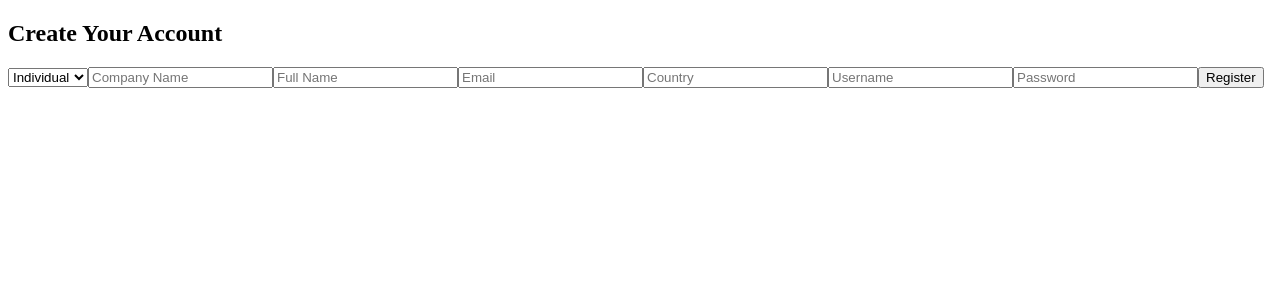
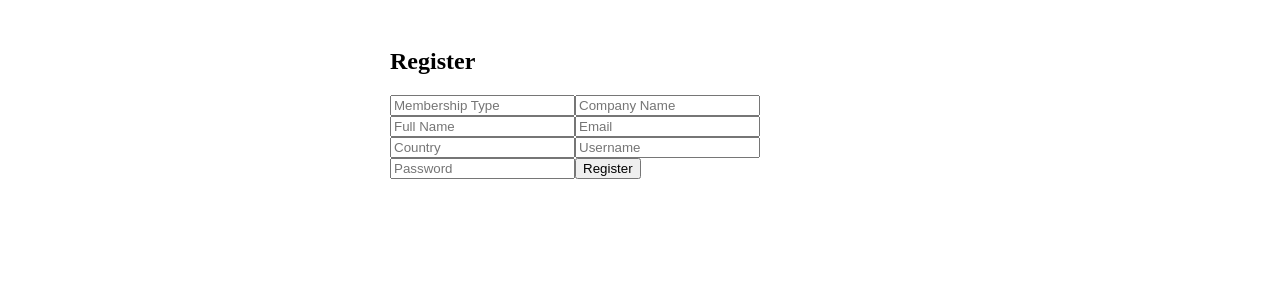
Before and after one commit to aquraiq-site/aquraiq-site, a Next.js app: page /register in a window 1280 px wide. Shown: the top 300 px of the page. Built offline with nearby package versions, Linux system fonts and the light colour scheme.

Commit message:
Update register.js

```diff
--- a/pages/register.js
+++ b/pages/register.js
@@ -2,17 +2,16 @@ import { useState } from "react";
 
 export default function Register() {
   const [form, setForm] = useState({
-    membershipType: "Individual",
-    companyName: "",
-    fullName: "",
+    membership_type: "",
+    company_name: "",
+    full_name: "",
     email: "",
     country: "",
     username: "",
     password: "",
   });
 
-  const [loading, setLoading] = useState(false);
-  const [status, setStatus] = useState(null);
+  const [message, setMessage] = useState("");
 
   const handleChange = (e) => {
     setForm({ ...form, [e.target.name]: e.target.value });
@@ -20,75 +19,54 @@ export default function Register() {
 
   const handleSubmit = async (e) => {
     e.preventDefault();
-    setLoading(true);
-    setStatus(null);
 
     try {
       const res = await fetch("/api/register", {
         method: "POST",
-        headers: { "Content-Type": "application/json" },
+        headers: {
+          "Content-Type": "application/json",
+        },
         body: JSON.stringify(form),
       });
 
       const data = await res.json();
-      if (res.ok) {
-        setStatus({ type: "success", message: "Registration successful! Check your email." });
-        setForm({
-          membershipType: "Individual",
-          companyName: "",
-          fullName: "",
-          email: "",
-          country: "",
-          username: "",
-          password: "",
-        });
+      if (data.success) {
+        setMessage("User registered successfully!");
       } else {
-        setStatus({ type: "error", message: data.error || "Something went wrong" });
+        setMessage("Error: " + data.error);
       }
-    } catch (error) {
-      setStatus({ type: "error", message: error.message });
+    } catch (err) {
+      setMessage("Something went wrong.");
     }
-
-    setLoading(false);
   };
 
   return (
-    <div className="flex justify-center items-center min-h-screen bg-gray-50">
-      <form
-        onSubmit={handleSubmit}
-        className="bg-white p-8 rounded-2xl shadow-xl w-full max-w-lg"
-      >
-        <h2 className="text-2xl font-bold mb-6 text-center">Create Your Account</h2>
-
-        <select
-          name="membershipType"
-          value={form.membershipType}
-          onChange={handleChange}
-          className="w-full mb-4 p-3 border rounded-lg"
-        >
-          <option value="Individual">Individual</option>
-          <option value="Company">Company</option>
-        </select>
-
+    <div style={{ maxWidth: "500px", margin: "auto", padding: "20px" }}>
+      <h2>Register</h2>
+      <form onSubmit={handleSubmit}>
         <input
           type="text"
-          name="companyName"
-          placeholder="Company Name"
-          value={form.companyName}
+          name="membership_type"
+          placeholder="Membership Type"
+          value={form.membership_type}
           onChange={handleChange}
-          className="w-full mb-4 p-3 border rounded-lg"
+          required
         />
-
         <input
           type="text"
-          name="fullName"
+          name="company_name"
+          placeholder="Company Name"
+          value={form.company_name}
+          onChange={handleChange}
+        />
+        <input
+          type="text"
+          name="full_name"
           placeholder="Full Name"
-          value={form.fullName}
+          value={form.full_name}
           onChange={handleChange}
           required
-          className="w-full mb-4 p-3 border rounded-lg"
         />
-
         <input
           type="email"
           name="email"
@@ -96,19 +74,14 @@ export default function Register() {
           value={form.email}
           onChange={handleChange}
           required
-          className="w-full mb-4 p-3 border rounded-lg"
         />
-
         <input
           type="text"
           name="country"
           placeholder="Country"
           value={form.country}
           onChange={handleChange}
-          required
-          className="w-full mb-4 p-3 border rounded-lg"
         />
-
         <input
           type="text"
           name="username"
@@ -116,9 +89,7 @@ export default function Register() {
           value={form.username}
           onChange={handleChange}
           required
-          className="w-full mb-4 p-3 border rounded-lg"
         />
-
         <input
           type="password"
           name="password"
@@ -126,27 +97,10 @@ export default function Register() {
           value={form.password}
           onChange={handleChange}
           required
-          className="w-full mb-6 p-3 border rounded-lg"
         />
-
-        <button
-          type="submit"
-          disabled={loading}
-          className="w-full bg-blue-600 text-white py-3 rounded-lg hover:bg-blue-700 transition"
-        >
-          {loading ? "Registering..." : "Register"}
-        </button>
-
-        {status && (
-          <p
-            className={`mt-4 text-center font-medium ${
-              status.type === "success" ? "text-green-600" : "text-red-600"
-            }`}
-          >
-            {status.message}
-          </p>
-        )}
+        <button type="submit">Register</button>
       </form>
+      {message && <p>{message}</p>}
     </div>
   );
 }
```
